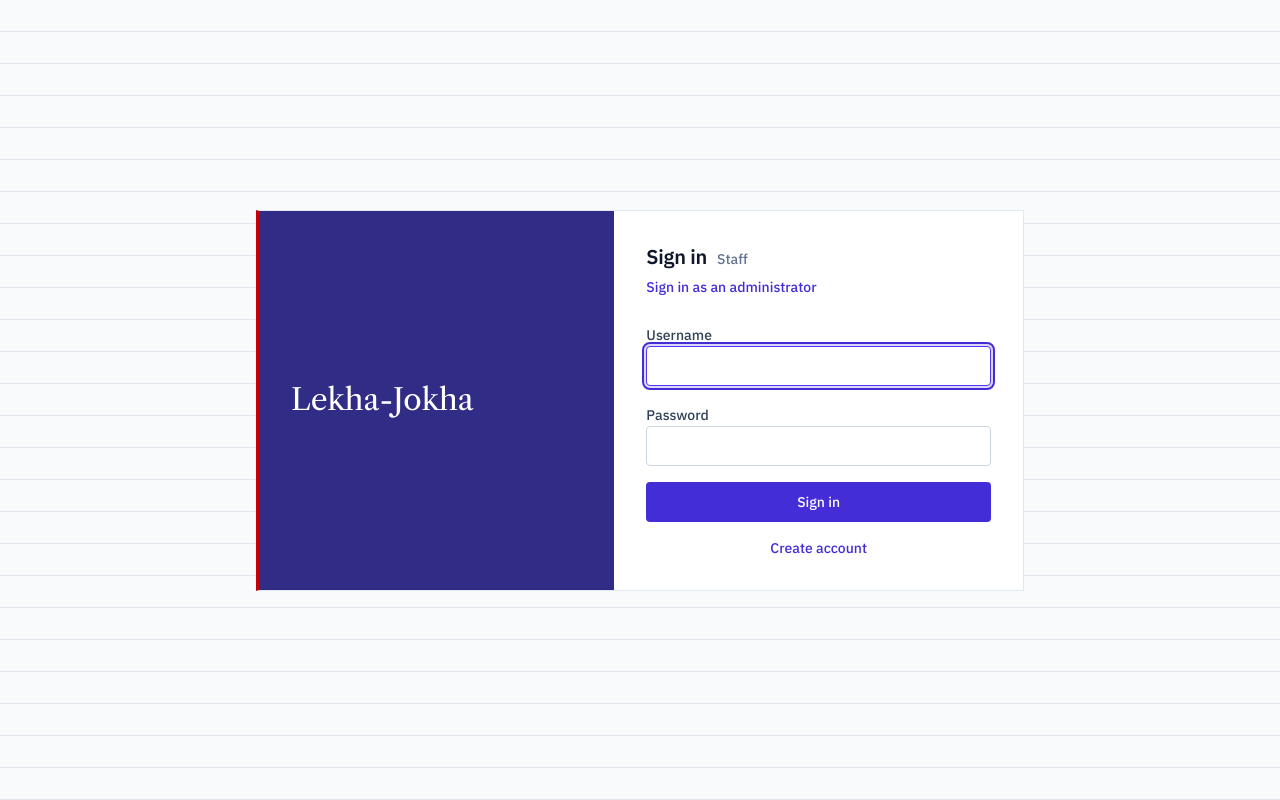
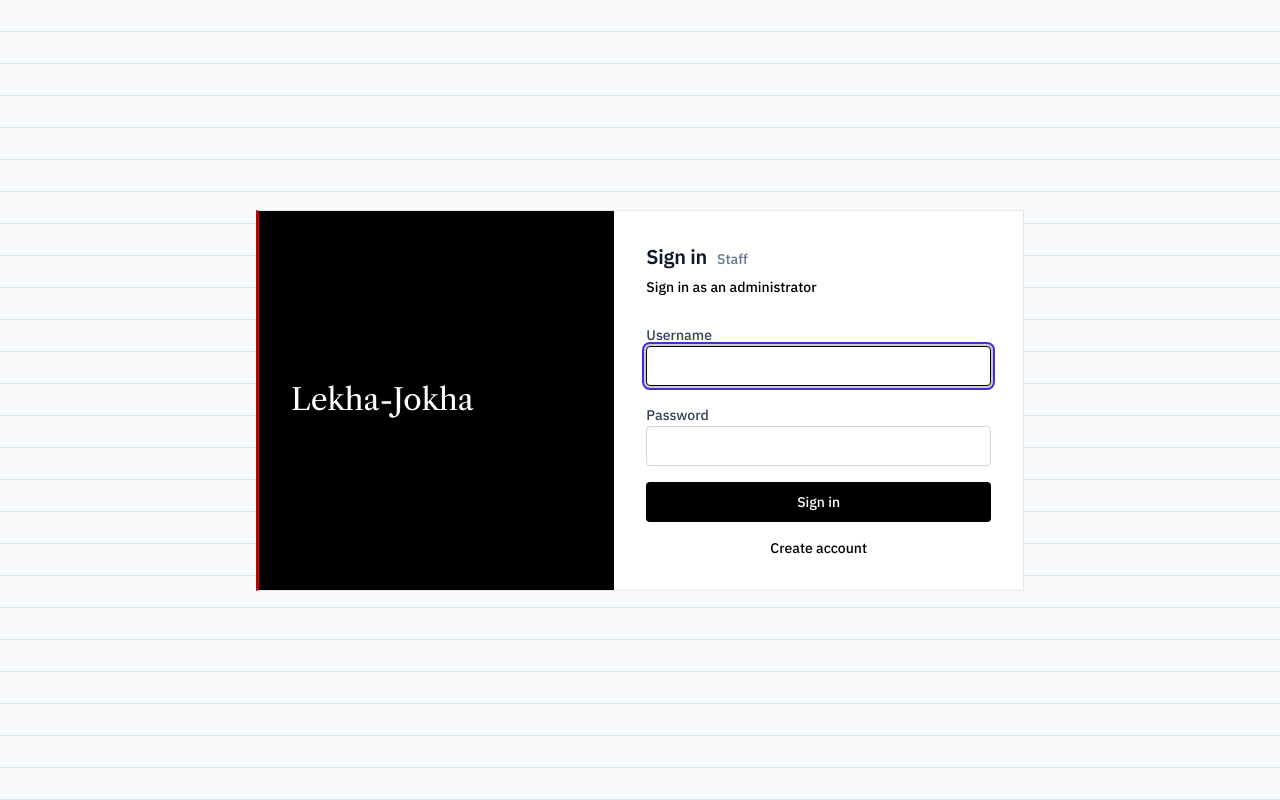
Before and after one commit to ayaanjaved07/inventory-management-system, a React (Vite) app in the folder frontend/: page /#/login in a window 1280 px wide. Built offline with nearby package versions, Linux system fonts and the light colour scheme; no server answers.

Commit message:
frontend improvements

```diff
--- a/frontend/src/components/RegisterForm.tsx
+++ b/frontend/src/components/RegisterForm.tsx
@@ -1,7 +1,7 @@
 import { useState, type FormEvent } from 'react'
 
 import { api, apiError } from '@/lib/api'
-import { Button, ErrorNote, Field, Input } from '@/components/ui'
+import { BLACK_FOCUS, Button, ErrorNote, Field, Input } from '@/components/ui'
 
 // The sign-up form shown on the login page. The backend always gives a new
 // account the Viewer role, so there is nothing here to choose a role with.
@@ -40,6 +40,7 @@ export default function RegisterForm({ onDone }: { onDone: (username: string) =>
 
       <Field label="Username">
         <Input
+          className={BLACK_FOCUS}
           value={username}
           onChange={(e) => setUsername(e.target.value)}
           autoComplete="username"
@@ -50,6 +51,7 @@ export default function RegisterForm({ onDone }: { onDone: (username: string) =>
 
       <Field label="Email">
         <Input
+          className={BLACK_FOCUS}
           type="email"
           value={email}
           onChange={(e) => setEmail(e.target.value)}
@@ -60,6 +62,7 @@ export default function RegisterForm({ onDone }: { onDone: (username: string) =>
 
       <Field label="Password" hint="At least 8 characters.">
         <Input
+          className={BLACK_FOCUS}
           type="password"
           value={password}
           onChange={(e) => setPassword(e.target.value)}
@@ -71,6 +74,7 @@ export default function RegisterForm({ onDone }: { onDone: (username: string) =>
 
       <Field label="Confirm password">
         <Input
+          className={BLACK_FOCUS}
           type="password"
           value={password2}
           onChange={(e) => setPassword2(e.target.value)}
@@ -79,7 +83,11 @@ export default function RegisterForm({ onDone }: { onDone: (username: string) =>
         />
       </Field>
 
-      <Button type="submit" className="w-full" disabled={submitting}>
+      <Button
+        type="submit"
+        className="w-full bg-black hover:bg-neutral-800 disabled:bg-black/50"
+        disabled={submitting}
+      >
         {submitting ? 'Creating account...' : 'Create account'}
       </Button>
     </form>
--- a/frontend/src/components/ui/index.tsx
+++ b/frontend/src/components/ui/index.tsx
@@ -52,6 +52,10 @@ export function CardHeader({ title, action }: { title: ReactNode; action?: React
     </div>
   )
 }
+
+// The login card is black rather than the app's indigo, so its inputs pass
+// this in to get a black focus border and ring.
+export const BLACK_FOCUS = 'focus:border-black focus:ring-black/20'
 
 export function Input({ className, ...props }: InputHTMLAttributes<HTMLInputElement>) {
   return (
--- a/frontend/src/pages/Login.tsx
+++ b/frontend/src/pages/Login.tsx
@@ -5,7 +5,7 @@ import { isAxiosError } from 'axios'
 import { useAuth } from '@/lib/auth'
 import { WrongLoginTabError } from '@/lib/errors'
 import { apiError } from '@/lib/api'
-import { Button, ErrorNote, Field, Input, Spinner, SuccessNote } from '@/components/ui'
+import { BLACK_FOCUS, Button, ErrorNote, Field, Input, Spinner, SuccessNote } from '@/components/ui'
 import RegisterForm from '@/components/RegisterForm'
 
 export default function Login() {
@@ -66,7 +66,7 @@ export default function Login() {
   return (
     <div className="ruled-paper flex min-h-full items-center justify-center bg-slate-50 px-4 py-12">
       <div className="grid w-full max-w-3xl border border-l-[3px] border-slate-200 border-l-red-700 bg-white md:grid-cols-[1fr_1.15fr]">
-        <div className="hidden flex-col justify-center bg-indigo-900 p-8 text-white md:flex">
+        <div className="hidden flex-col justify-center bg-black p-8 text-white md:flex">
           <h1 className="font-display text-3xl">Lekha-Jokha</h1>
         </div>
 
@@ -82,7 +82,7 @@ export default function Login() {
               <button
                 type="button"
                 onClick={() => setShowRegister(false)}
-                className="mt-1.5 text-sm font-medium text-indigo-700 underline-offset-2 hover:underline"
+                className="mt-1.5 text-sm font-medium text-black underline-offset-2 hover:underline"
               >
                 Back to sign-in
               </button>
@@ -109,7 +109,7 @@ export default function Login() {
                   setError('')
                   setNotice('')
                 }}
-                className="mt-1.5 text-sm font-medium text-indigo-700 underline-offset-2 hover:underline"
+                className="mt-1.5 text-sm font-medium text-black underline-offset-2 hover:underline"
               >
                 {asAdmin ? 'Back to staff sign-in' : 'Sign in as an administrator'}
               </button>
@@ -122,6 +122,7 @@ export default function Login() {
 
             <Field label="Username">
               <Input
+                className={BLACK_FOCUS}
                 value={username}
                 onChange={(e) => setUsername(e.target.value)}
                 autoComplete="username"
@@ -132,6 +133,7 @@ export default function Login() {
 
             <Field label="Password">
               <Input
+                className={BLACK_FOCUS}
                 type="password"
                 value={password}
                 onChange={(e) => setPassword(e.target.value)}
@@ -140,7 +142,11 @@ export default function Login() {
               />
             </Field>
 
-            <Button type="submit" className="w-full" disabled={submitting}>
+            <Button
+              type="submit"
+              className="w-full bg-black hover:bg-neutral-800 disabled:bg-black/50"
+              disabled={submitting}
+            >
               {submitting ? 'Signing in...' : 'Sign in'}
             </Button>
 
@@ -153,7 +159,7 @@ export default function Login() {
                     setError('')
                     setNotice('')
                   }}
-                  className="font-medium text-indigo-700 underline-offset-2 hover:underline"
+                  className="font-medium text-black underline-offset-2 hover:underline"
                 >
                   Create account
                 </button>
```
